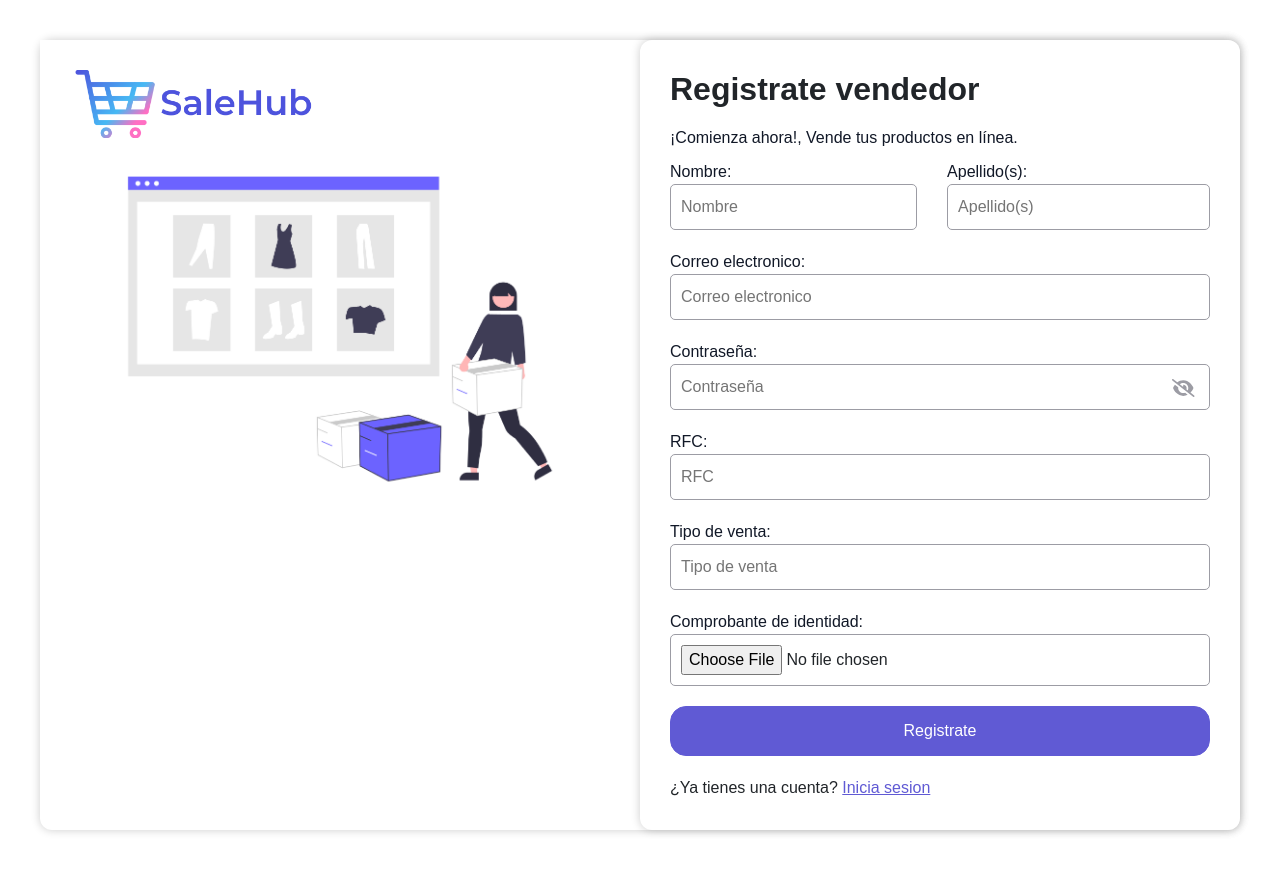
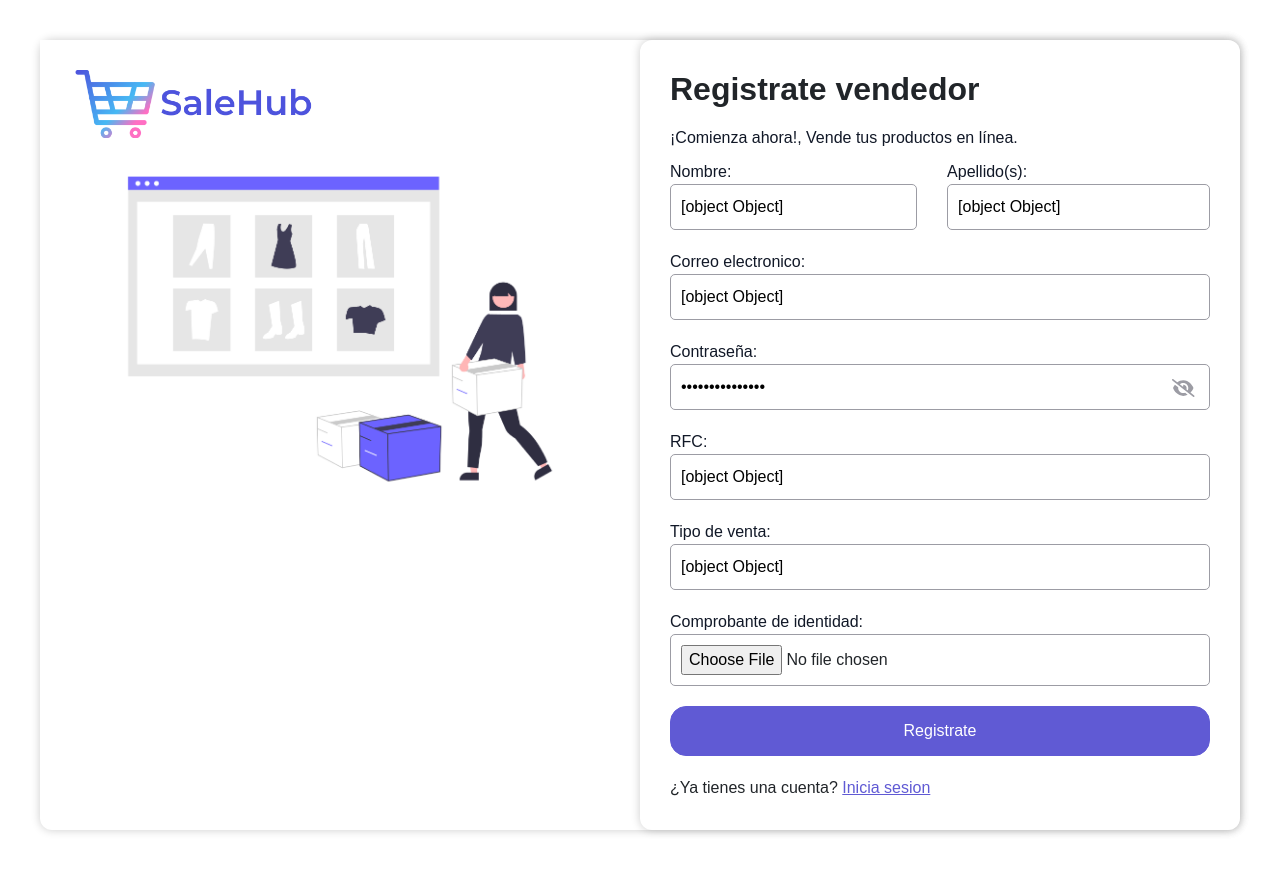
Before and after one commit to Taniagalindout/e-commerWeb, a React (Create React App) app: page /registerseller in a window 1280 px wide. Shown: the top 874 px of the page. Built offline with nearby package versions, Linux system fonts and the light colour scheme; a small style sheet from the web is missing.

Commit message:
update: sw

```diff
--- a/src/modules/login/RegisterSeller.jsx
+++ b/src/modules/login/RegisterSeller.jsx
@@ -14,17 +14,20 @@ import { useNavigate } from "react-router-dom";
 const RegisterSeller = () => {
   const [showPassword, setShowPassword] = useState(false);
   const [formData, setFormData] = useState({
-    name: "",
-    lastname: "",
-    phone: "",
-    email: "",
-    password: "",
-    rol: {
-      idRol: 2,
+    seller: {
+      seller: {
+        rol: { idRol: 2 },
+        name: '',
+        lastname: '',
+        phone: '',
+        email: '',
+        password: '',
+        status: true,
+      },
+      rfc: '',
+      shopType: '',
     },
-    rfc: "",
-    ineLink: "",
-    shopType: "",
+    ine: null,
   });
   const navigate = useNavigate();
   const [emptyFields, setEmptyFields] = useState([]);
@@ -88,6 +91,13 @@ const RegisterSeller = () => {
       [name]: errorMessage,
     });
   };
+  const handleImageChange = (event) => {
+    const file = event.target.files[0];
+    setFormData({
+      ...formData,
+      ine: file,
+    });
+  };
 
   const register = async () => {
     setFormSubmitted(true);
@@ -101,7 +111,7 @@ const RegisterSeller = () => {
     }
 
     try {
-      const userResponse = await createUser(formData);
+      const userResponse = await createUser(formData.seller.seller);
       console.log("UserResponse", userResponse);
       if (userResponse.data.idUser) {
         const sellerData = {
@@ -109,12 +119,15 @@ const RegisterSeller = () => {
             idUser: userResponse.data.idUser,
           },
           rfc: formData.rfc,
-          ineLink: formData.ineLink,
+          ine: formData.ine || 'Valor predeterminado si está vacío',
           shopType: formData.shopType,
         };
 
-        const sellerResponse = await createSeller(sellerData);
+        const formDataToUpload = new FormData();
+        formDataToUpload.append('seller', JSON.stringify(sellerData));
+        formDataToUpload.append('ine', formData.ine);
 
+        const sellerResponse = await createSeller(formDataToUpload);
         if (
           sellerResponse.status === 201 &&
           sellerResponse.message === "success"
@@ -162,7 +175,7 @@ const RegisterSeller = () => {
                   placeholder="Nombre"
                   type="text"
                   name="name"
-                  value={formData.name}
+                  value={formData.seller.seller}
                   onChange={handleInputChange}
                 />
               </div>
@@ -177,7 +190,7 @@ const RegisterSeller = () => {
                   placeholder="Apellido(s)"
                   type="text"
                   name="lastname"
-                  value={formData.lastname}
+                  value={formData.seller.seller}
                   onChange={handleInputChange}
                 />
               </div>
@@ -192,7 +205,7 @@ const RegisterSeller = () => {
               placeholder="Correo electronico"
               type="text"
               name="email"
-              value={formData.email}
+              value={formData.seller.seller}
               onChange={handleInputChange}
             />
             <label className="text">Contraseña:</label>
@@ -207,7 +220,7 @@ const RegisterSeller = () => {
                 placeholder="Contraseña"
                 type={showPassword ? "text" : "password"}
                 name="password"
-                value={formData.password}
+                value={formData.seller.seller}
                 onChange={handleInputChange}
               />
               <button
@@ -230,7 +243,7 @@ const RegisterSeller = () => {
               placeholder="RFC"
               type="text"
               name="rfc"
-              value={formData.rfc}
+              value={formData.seller.seller}
               onChange={handleInputChange}
             />
             {validationErrors.rfc && (
@@ -242,7 +255,7 @@ const RegisterSeller = () => {
               placeholder="Tipo de venta"
               type="text"
               name="shopType"
-              value={formData.shopType}
+              value={formData.seller.seller}
               onChange={handleInputChange}
             />
             {validationErrors.shopType && (
@@ -252,7 +265,8 @@ const RegisterSeller = () => {
             <input
               className={`input-form`}
               type="file"
-              name="image"
+              name="ine"
+              value={formData.ine}
               onChange={handleInputChange}
             />
             {formSubmitted && !validPassword && (
--- /dev/null
+++ b/src/service-worker.js
@@ -0,0 +1,5 @@
+import { clientsClaim } from "workbox-core";
+import { ExpirationPlugin } from "workbox-expiration";
+import { precacheAndRoute, createHandlerBoundToURL } from "workbox-precaching";
+import { registerRoute } from "workbox-routing";
+import { StaleWhileRevalidate } from "workbox-strategies";
--- a/src/service/user/UserSeller.js
+++ b/src/service/user/UserSeller.js
@@ -1,15 +1,19 @@
 import { createURL } from "../../utils/environment";
 
 export const createSeller = async (data) => {
-  console.log(data)
+  const formData = new FormData();
+  Object.keys(data).forEach((key) => {
+    if (key === 'ine') {
+      formData.append('ine', data[key]);
+    } else {
+      formData.append(`seller[${key}]`, data[key]);
+    }
+  });
 
-      const response = await fetch(createURL(['/auth/registerSeller']), {
-        method: 'POST',
-        headers: {
-          'Content-Type': 'application/json',
-        },
-        body: JSON.stringify(data),
-      });
+  const response = await fetch(createURL(['/auth/registerSeller']), {
+    method: 'POST',
+    body: formData,
+  });
 
-      return response.json();
-  };
+  return response.json();
+};
```
Also changed, not shown: package.json (+6 -1 lines), serviceWorker.js (deleted, +0 -18 lines), 1 other file (tests, documents, lock files or other folders).
